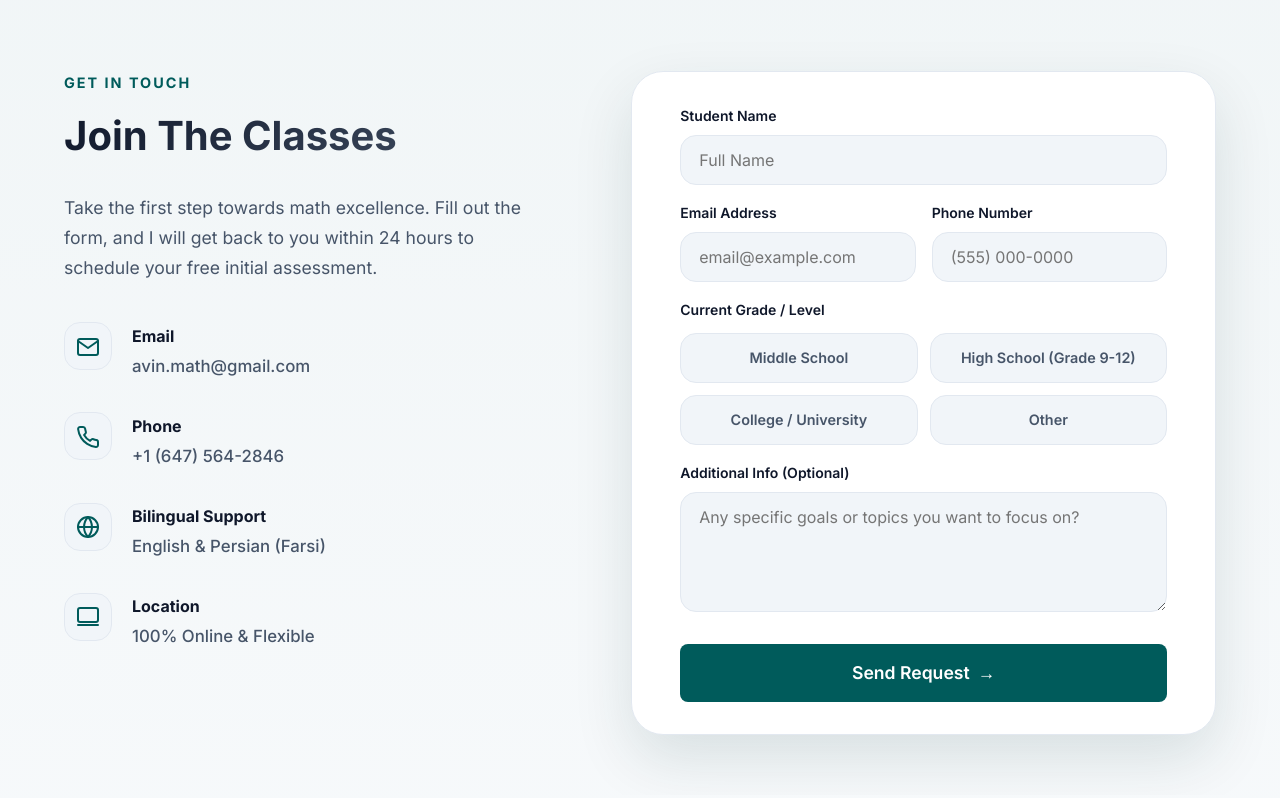
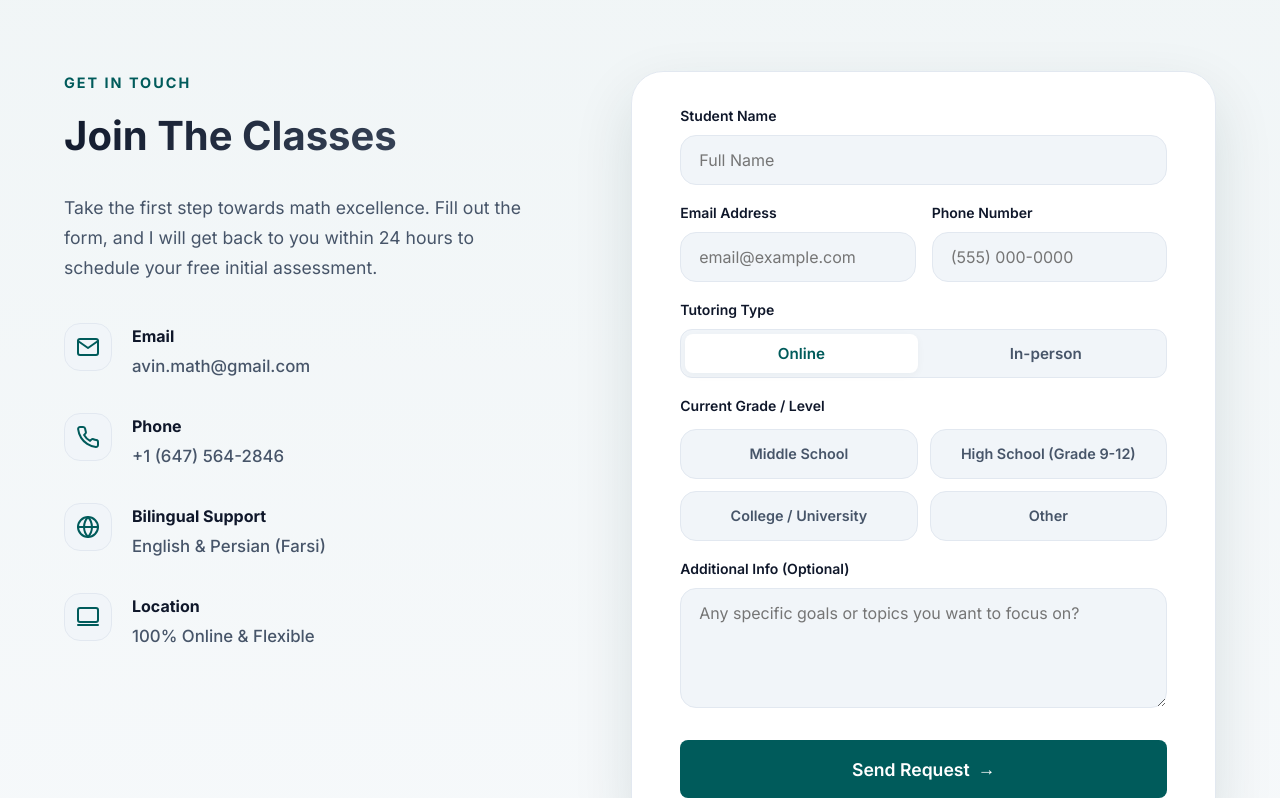
Before and after one commit to parsaabbasian/Math_Tutoring, a Next.js app: page / in a window 1280 px wide. Shown: the part 1920-2718 px from the top of the page. Built offline with nearby package versions, Linux system fonts and the light colour scheme.

Commit message:
Implement In-person vs Online tutoring choice with region-based validation

```diff
--- a/src/app/components/Contact.module.css
+++ b/src/app/components/Contact.module.css
@@ -214,6 +214,51 @@
   border: 1px solid var(--primary-light);
 }
 
+.submitButton:disabled {
+  opacity: 0.7;
+  cursor: not-allowed;
+}
+
+/* New Tutoring Type Styles */
+.typeSelector {
+  display: grid;
+  grid-template-columns: 1fr 1fr;
+  gap: 12px;
+  background: var(--surface-alt);
+  padding: 4px;
+  border-radius: 12px;
+  border: 1px solid var(--border);
+}
+
+.typeBtn {
+  padding: 10px;
+  border-radius: 8px;
+  font-size: 0.95rem;
+  font-weight: 600;
+  color: var(--text-muted);
+  transition: var(--transition);
+  background: transparent;
+}
+
+.typeBtn.active {
+  background: var(--surface);
+  color: var(--primary);
+  box-shadow: var(--shadow-sm);
+}
+
+.eligibilityError {
+  font-size: 0.85rem;
+  color: #ef4444;
+  margin-top: 8px;
+  line-height: 1.4;
+  animation: fadeIn 0.3s ease-out;
+}
+
+.inputError {
+  border-color: #f87171 !important;
+  background: #fef2f2 !important;
+}
+
 @media (max-width: 992px) {
   .contactContainer {
     grid-template-columns: 1fr;
@@ -222,6 +267,17 @@
 
   .formContainer {
     padding: 32px;
+  }
+}
+
+@media (max-width: 900px) {
+  .contactContainer {
+    grid-template-columns: 1fr;
+    gap: 60px;
+  }
+
+  .infoSection {
+    text-align: center;
   }
 }
 
--- a/src/app/components/Contact.tsx
+++ b/src/app/components/Contact.tsx
@@ -44,9 +44,32 @@ export default function Contact() {
   const { language, isRTL } = useLanguage();
   const t = translations[language].contact;
   const [status, setStatus] = useState<'idle' | 'loading' | 'success' | 'error'>('idle');
+  const [tutoringType, setTutoringType] = useState<'online' | 'in-person'>('online');
+  const [address, setAddress] = useState('');
+  const [isEligible, setIsEligible] = useState(true);
+
+  const checkEligibility = (val: string) => {
+    if (tutoringType === 'online') {
+      setIsEligible(true);
+      return;
+    }
+
+    const validRegions = ['north york', 'vaughan', 'm2m', 'm2n', 'm2r', 'm3h', 'm3j', 'm3k', 'm3l', 'm3m', 'm3n', 'l4j', 'l4k', 'l4c', 'l6a'];
+    const normalized = val.toLowerCase().trim();
+
+    if (normalized.length < 3) {
+      setIsEligible(true); // Don't show error while typing early
+      return;
+    }
+
+    const eligible = validRegions.some(region => normalized.includes(region));
+    setIsEligible(eligible);
+  };
 
   const handleSubmit = async (e: React.FormEvent<HTMLFormElement>) => {
     e.preventDefault();
+    if (tutoringType === 'in-person' && !isEligible) return;
+
     setStatus('loading');
 
     const form = e.currentTarget;
@@ -62,6 +85,8 @@ export default function Contact() {
       if (res.ok) {
         setStatus('success');
         form.reset();
+        setTutoringType('online');
+        setAddress('');
       } else {
         setStatus('error');
       }
@@ -148,6 +173,48 @@ export default function Contact() {
                   </div>
                 </div>
 
+                {/* Tutoring Type Selector */}
+                <div className={styles.inputGroup}>
+                  <label className={styles.label}>{t.form.type}</label>
+                  <div className={styles.typeSelector}>
+                    <button
+                      type="button"
+                      className={`${styles.typeBtn} ${tutoringType === 'online' ? styles.active : ''}`}
+                      onClick={() => { setTutoringType('online'); setIsEligible(true); }}
+                    >
+                      {t.form.online}
+                    </button>
+                    <button
+                      type="button"
+                      className={`${styles.typeBtn} ${tutoringType === 'in-person' ? styles.active : ''}`}
+                      onClick={() => { setTutoringType('in-person'); checkEligibility(address); }}
+                    >
+                      {t.form.inPerson}
+                    </button>
+                  </div>
+                  <input type="hidden" name="tutoringType" value={tutoringType} />
+                </div>
+
+                {/* Conditional Address Field */}
+                {tutoringType === 'in-person' && (
+                  <div className={`${styles.inputGroup} fade-in`}>
+                    <label htmlFor="address" className={styles.label}>{t.form.address}</label>
+                    <input
+                      type="text"
+                      id="address"
+                      name="address"
+                      className={`${styles.input} ${!isEligible ? styles.inputError : ''}`}
+                      required
+                      value={address}
+                      onChange={(e) => { setAddress(e.target.value); checkEligibility(e.target.value); }}
+                      placeholder={language === 'fa' ? "مثلاً: North York, M2N..." : "e.g. North York, M2N..."}
+                    />
+                    {!isEligible && (
+                      <p className={styles.eligibilityError}>{t.form.notEligible}</p>
+                    )}
+                  </div>
+                )}
+
                 <div className={styles.inputGroup}>
                   <label className={styles.label}>{t.form.grade}</label>
                   <div className={styles.gradeGrid}>
--- a/src/app/translations.ts
+++ b/src/app/translations.ts
@@ -80,7 +80,12 @@ export const translations = {
         message: "Additional Info (Optional)",
         submit: "Send Request",
         success: "Request sent successfully! Avin will contact you soon.",
-        grades: ['Middle School', 'High School (Grade 9-12)', 'College / University', 'Other']
+        grades: ['Middle School', 'High School (Grade 9-12)', 'College / University', 'Other'],
+        type: "Tutoring Type",
+        online: "Online",
+        inPerson: "In-person",
+        address: "Address or Postal Code",
+        notEligible: "In-person tutoring is currently only available in the North York / Vaughan area. We'd love to help you Online!",
       }
     },
     footer: {
@@ -171,7 +176,12 @@ export const translations = {
         message: "اطلاعات بیشتر (اختیاری)",
         submit: "ارسال درخواست",
         success: "درخواست با موفقیت ارسال شد! آوین به زودی با شما تماس می‌گیرد.",
-        grades: ["مدرسه راهنمایی", "دبیرستان (کلاس ۹-۱۲)", "کالج / دانشگاه", "سایر موارد"]
+        grades: ["مدرسه راهنمایی", "دبیرستان (کلاس ۹-۱۲)", "کالج / دانشگاه", "سایر موارد"],
+        type: "نوع آموزش",
+        online: "آنلاین",
+        inPerson: "حضوری",
+        address: "آدرس یا کد پستی",
+        notEligible: "آموزش حضوری در حال حاضر فقط در منطقه North York و Vaughan امکان‌پذیر است. خوشحال می‌شویم به صورت آنلاین در خدمت شما باشیم!",
       }
     },
     footer: {
```
